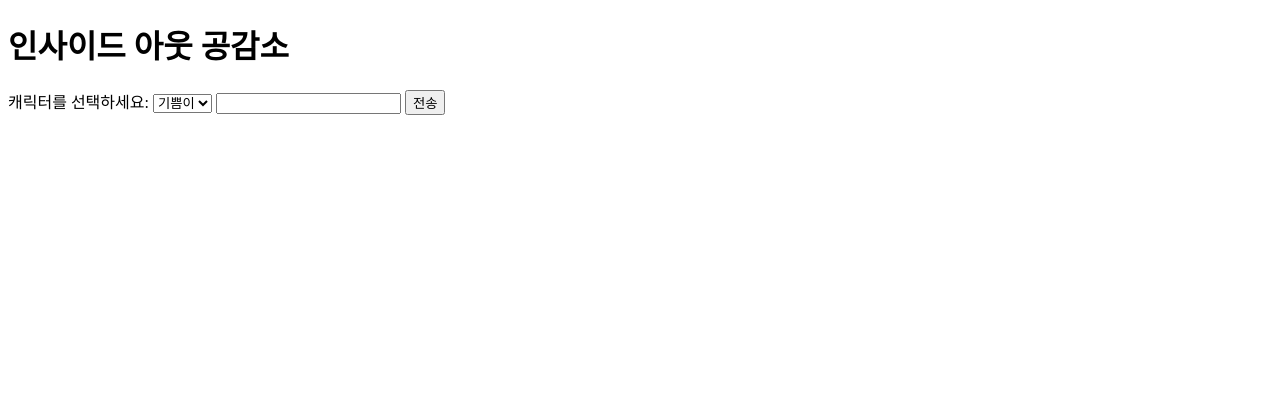
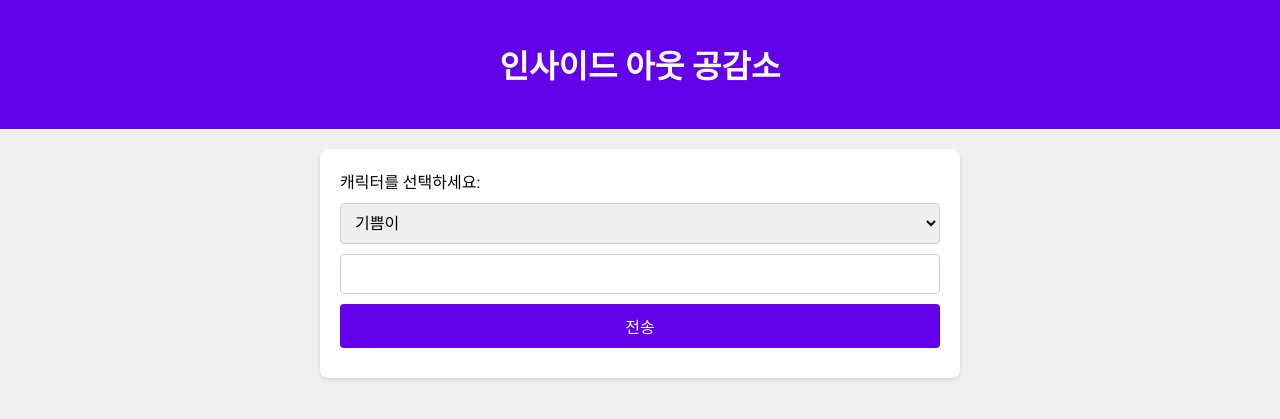
Before and after one commit to his-0203/emotional_flask, a Flask app: page / in a window 1280 px wide. Shown: the top 419 px of the page. Run offline with Flask 3, Linux system fonts and the light colour scheme.

Commit message:
css 추가

```diff
--- /dev/null
+++ b/static/css/styles.css
@@ -0,0 +1,64 @@
+body {
+    font-family: 'Roboto', sans-serif;
+    background-color: #f0f0f0;
+    margin: 0;
+    padding: 0;
+    display: flex;
+    flex-direction: column;
+    align-items: center;
+}
+
+header {
+    background-color: #6200ea;
+    color: white;
+    padding: 20px;
+    width: 100%;
+    text-align: center;
+}
+
+main {
+    background-color: #ffffff;
+    padding: 20px;
+    margin: 20px;
+    box-shadow: 0 2px 4px rgba(0, 0, 0, 0.1);
+    border-radius: 8px;
+    width: 90%;
+    max-width: 600px;
+}
+
+form {
+    display: flex;
+    flex-direction: column;
+}
+
+label, select, input, button {
+    margin-bottom: 10px;
+}
+
+select, input {
+    padding: 10px;
+    font-size: 16px;
+    border: 1px solid #ccc;
+    border-radius: 4px;
+}
+
+button {
+    padding: 10px;
+    font-size: 16px;
+    background-color: #6200ea;
+    color: white;
+    border: none;
+    border-radius: 4px;
+    cursor: pointer;
+}
+
+button:hover {
+    background-color: #3700b3;
+}
+
+.response-section {
+    margin-top: 20px;
+    padding: 20px;
+    background-color: #e0e0e0;
+    border-radius: 8px;
+}
--- a/templates/index.html
+++ b/templates/index.html
@@ -1,10 +1,17 @@
 <!doctype html>
-<html>
+<html lang="ko">
 <head>
+    <meta charset="UTF-8">
+    <meta name="viewport" content="width=device-width, initial-scale=1.0">
     <title>인사이드 아웃 공감소</title>
+    <link href="https://fonts.googleapis.com/css2?family=Roboto:wght@400;700&display=swap" rel="stylesheet">
+    <link rel="stylesheet" href="{{ url_for('static', filename='css/styles.css') }}">
 </head>
 <body>
+    <header>
         <h1>인사이드 아웃 공감소</h1>
+    </header>
+    <main>
         <form method="POST">
             <label for="character">캐릭터를 선택하세요:</label>
             <select name="character" id="character">
@@ -16,8 +23,11 @@
             <button type="submit">전송</button>
         </form>
         {% if response %}
+            <section class="response-section">
                 <h2>응답</h2>
                 <p>{{ response }}</p>
+            </section>
         {% endif %}
+    </main>
 </body>
 </html>
```
Lines whose indentation alone changed are shown as unchanged.
